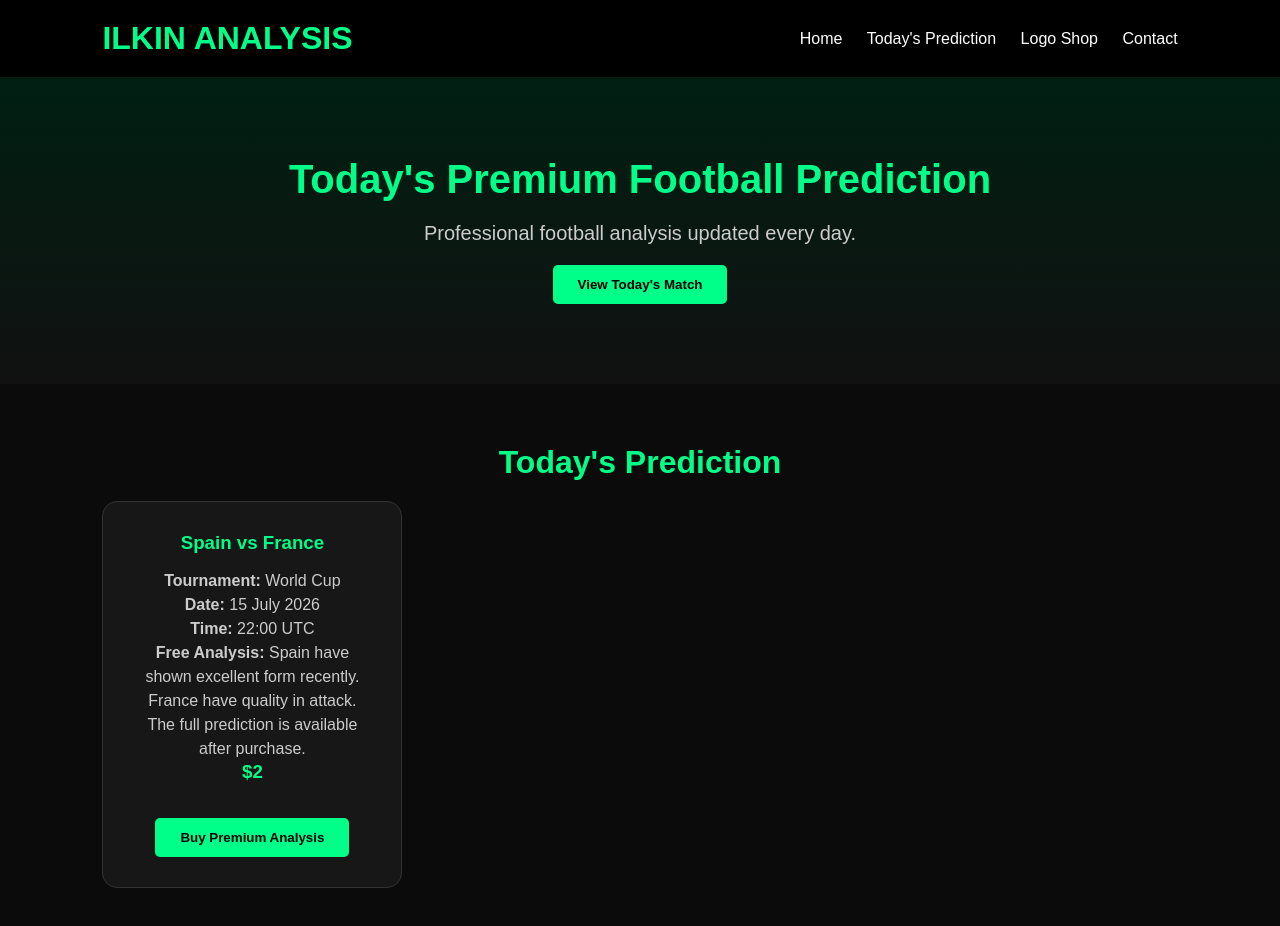
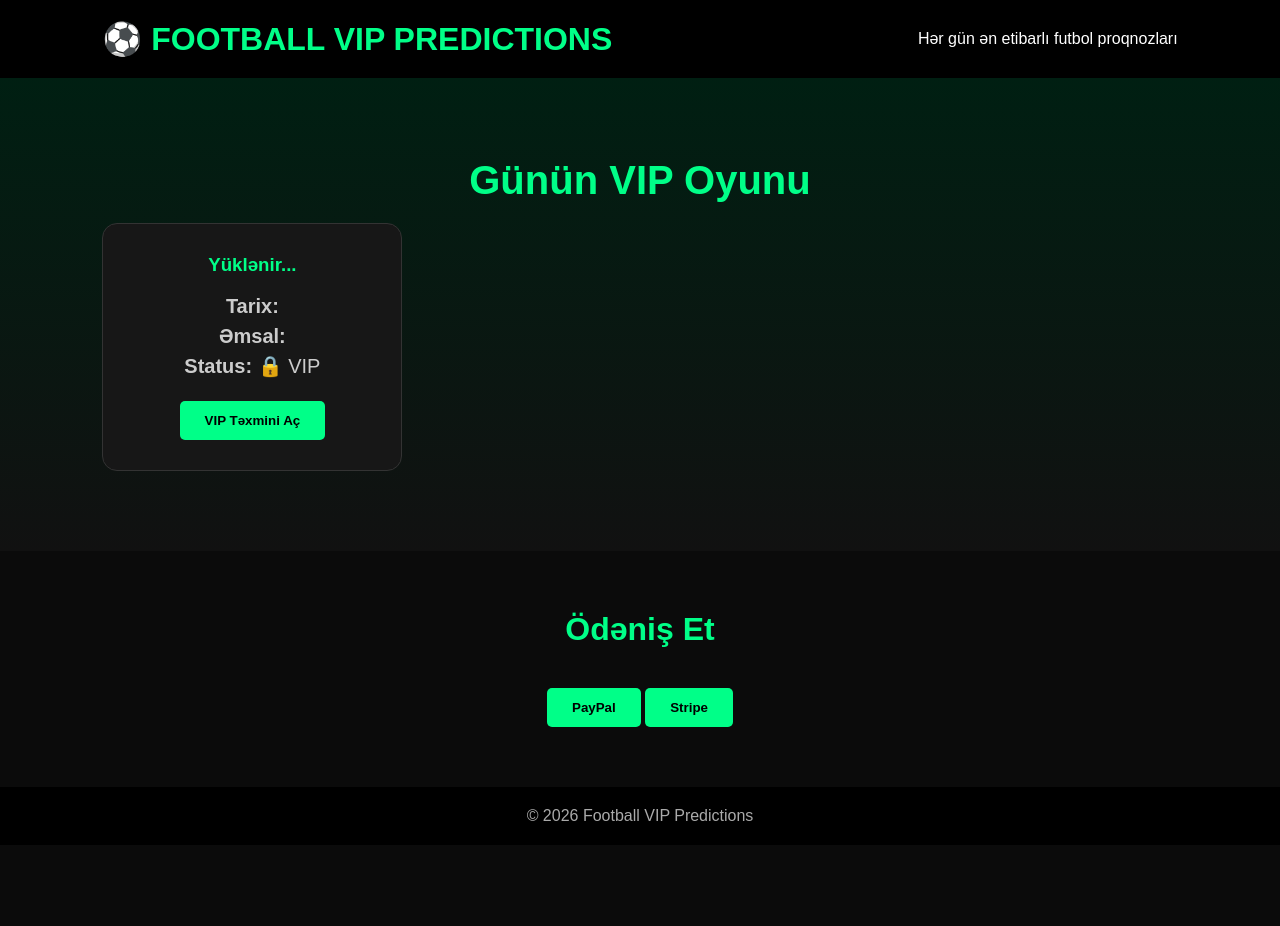
Before and after one commit to ilkindesign04/ilkindesign, a plain HTML site: page index.html in a window 1280 px wide. After the commit the page ends 845 px from the top, so only its background shows below. Drawn offline with Linux system fonts and the light colour scheme.

Commit message:
Update index.html

```diff
--- a/index.html
+++ b/index.html
@@ -1,90 +1,61 @@
 <!DOCTYPE html>
-<html lang="en">
+<html lang="az">
 <head>
 <meta charset="UTF-8">
 <meta name="viewport" content="width=device-width, initial-scale=1.0">
-
-<title>ILKIN ANALYSIS | Premium Football Predictions</title>
-
-<meta name="description" content="Daily premium football analysis and professional logo design.">
+<title>Football VIP Predictions</title>
 
 <link rel="stylesheet" href="style.css">
+
 </head>
 
 <body>
 
 <header>
 
-<div class="logo">
-<h1>ILKIN ANALYSIS</h1>
-</div>
+<h1>⚽ FOOTBALL VIP PREDICTIONS</h1>
 
-<nav>
-
-<a href="#home">Home</a>
-
-<a href="#prediction">Today's Prediction</a>
-
-<a href="#logos">Logo Shop</a>
-
-<a href="#contact">Contact</a>
-
-</nav>
+<p>Hər gün ən etibarlı futbol proqnozları</p>
 
 </header>
 
-<section id="home" class="hero">
+<section class="hero">
 
-<h2>Today's Premium Football Prediction</h2>
+<h2>Günün VIP Oyunu</h2>
 
-<p>
-Professional football analysis updated every day.
-</p>
+<div class="card">
 
-<a href="#prediction">
-<button>View Today's Match</button>
-</a>
+<h3 id="match">Yüklənir...</h3>
+
+<p><strong>Tarix:</strong> <span id="date"></span></p>
+
+<p><strong>Əmsal:</strong> <span id="odds"></span></p>
+
+<p><strong>Status:</strong> 🔒 VIP</p>
+
+<button class="vip-btn">VIP Təxmini Aç</button>
+
+</div>
 
 </section>
 
-<section id="prediction">
+<section class="payment">
 
-<h2>Today's Prediction</h2>
+<h2>Ödəniş Et</h2>
 
-<!-- ========================= -->
-<!-- DAILY UPDATE START -->
-<!-- ========================= -->
+<button class="paypal">PayPal</button>
 
-<div class="card">
-
-<h3>Spain vs France</h3>
-
-<p><strong>Tournament:</strong> World Cup</p>
-
-<p><strong>Date:</strong> 15 July 2026</p>
-
-<p><strong>Time:</strong> 22:00 UTC</p>
-
-<p>
-
-<strong>Free Analysis:</strong>
-
-Spain have shown excellent form recently.
-France have quality in attack.
-The full prediction is available after purchase.
-
-</p>
-
-<h3>$2</h3>
-
-<button onclick="buyAnalysis()">
-Buy Premium Analysis
-</button>
-
-</div>
-
-<!-- ========================= -->
-<!-- DAILY UPDATE END -->
-<!-- ========================= -->
+<button class="stripe">Stripe</button>
 
 </section>
+
+<footer>
+
+<p>© 2026 Football VIP Predictions</p>
+
+</footer>
+
+<script src="script.js"></script>
+
+</body>
+</html>
```
